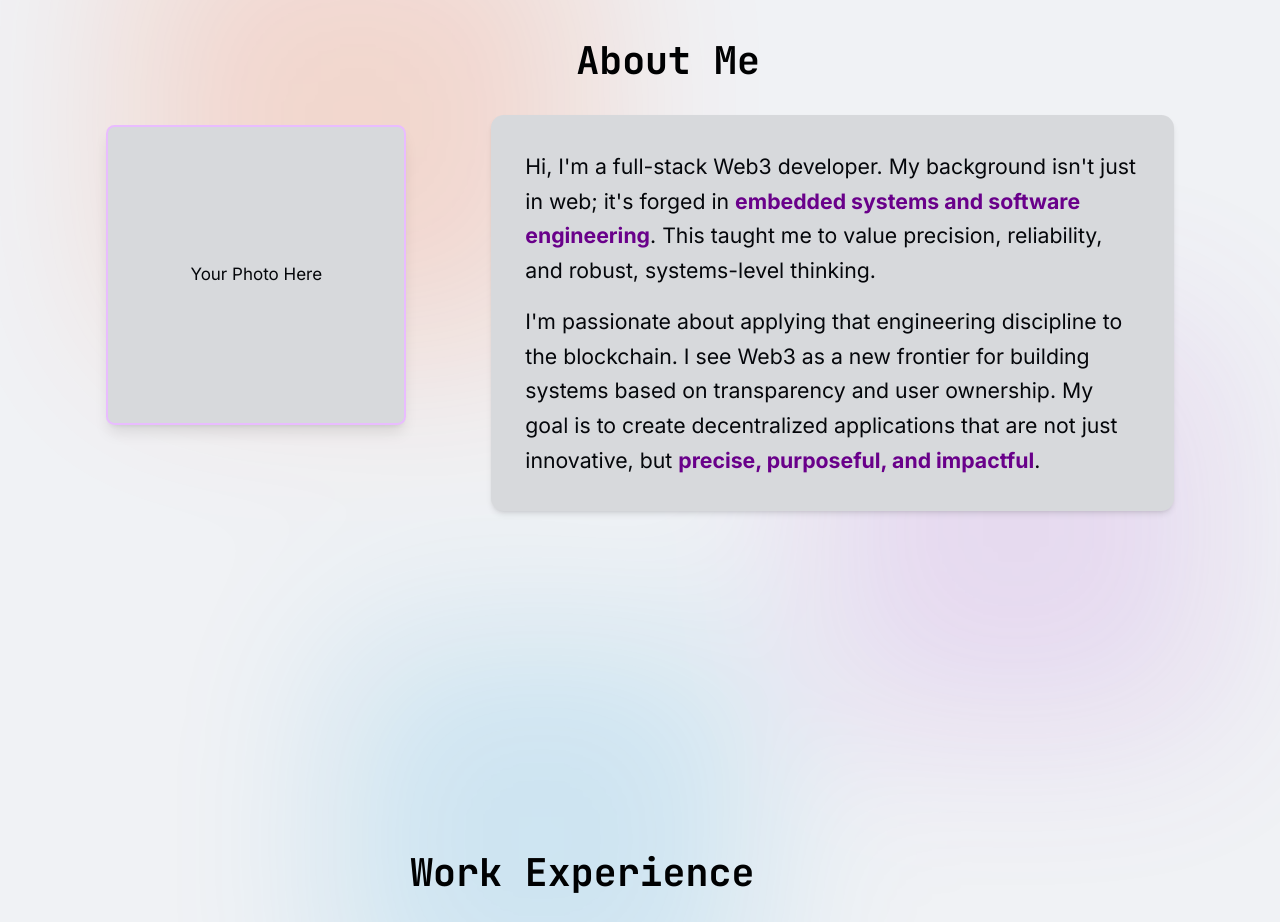
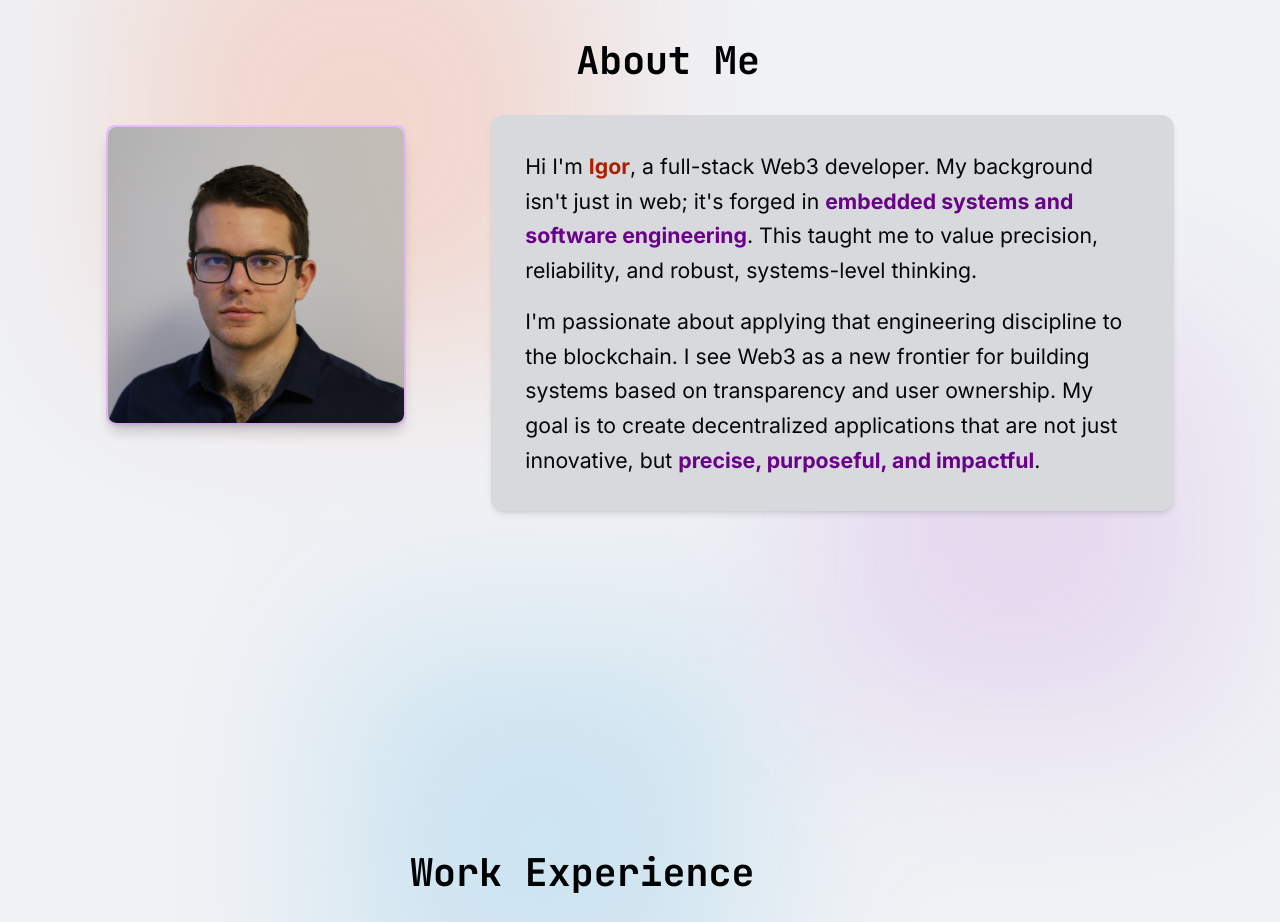
Before and after one commit to BigWess57/My-Portfolio, a Next.js app in the folder my-portfolio/: page / in a window 1280 px wide. Shown: the part 960-1882 px from the top of the page. Built offline with nearby package versions, Linux system fonts and the light colour scheme.

Commit message:
Fix build error + Add profile Image

```diff
--- a/my-portfolio/components/portfolio/About.tsx
+++ b/my-portfolio/components/portfolio/About.tsx
@@ -4,6 +4,7 @@ import { Card } from "@/components/ui/card";
 import Image from "next/image";
 import { useEffect, useRef, useState } from "react";
 
+import ProfileImage from "@/public/images/ib9.jpg"
 
 const About = () => {
 
@@ -54,16 +55,15 @@ const About = () => {
             {/* ** Add your Image component here **
               - 'aspect-square' or 'aspect-[3/4]' are recommended.
               - 'rounded-lg' and 'shadow-lg' add a professional touch.
+            */}
 
+            <div className="grow max-w-[400px] lg:min-w-[300px] lg:max-w-[500px] right-0 aspect-square bg-neutral-800 rounded-lg border-2 border-secondary-800/50 shadow-lg flex-center text-muted-foreground">
               <Image
                 src={ProfileImage}
                 alt="Igor Babic, Fullstack Web3 Developer"
                 className="rounded-lg shadow-lg object-cover aspect-square w-full"
                 priority
               />
-            */}
-            <div className="grow max-w-[400px] lg:min-w-[300px] lg:max-w-[500px] right-0 aspect-square bg-neutral-800 rounded-lg border-2 border-secondary-800/50 shadow-lg flex-center text-muted-foreground">
-              Your Photo Here
             </div>
           </div>
 
@@ -73,7 +73,7 @@ const About = () => {
             <Card className="p-8 card-hover border-accent-800/50">
               <div className="space-y-4 text-xl leading-relaxed">
                 <p>
-                  Hi, I&apos;m a full-stack Web3 developer. My background isn&apos;t just in web; it&apos;s forged in <strong className="text-secondary-300">embedded systems and software engineering</strong>. This taught me to value precision, reliability, and robust, systems-level thinking.
+                  Hi I&apos;m <strong className="text-primary-300">Igor</strong>, a full-stack Web3 developer. My background isn&apos;t just in web; it&apos;s forged in <strong className="text-secondary-300">embedded systems and software engineering</strong>. This taught me to value precision, reliability, and robust, systems-level thinking.
                 </p>
                 <p>
                   I&apos;m passionate about applying that engineering discipline to the blockchain. I see Web3 as a new frontier for building systems based on transparency and user ownership. My goal is to create decentralized applications that are not just innovative, but <strong className="text-secondary-300">precise, purposeful, and impactful</strong>.
--- a/my-portfolio/components/portfolio/Projects.tsx
+++ b/my-portfolio/components/portfolio/Projects.tsx
@@ -19,8 +19,8 @@ export type ProjectType = {
   shortDescription: string;
   description: string;
   technologies: string[];
-  keyHighlights: Object;
-  highlights: Object;
+  keyHighlights: object;
+  highlights: object;
   learned: string;
   image: StaticImageData;
   logo?: StaticImageData;
```
Also changed, not shown: my-portfolio/public/images/ib9.jpg (added).
